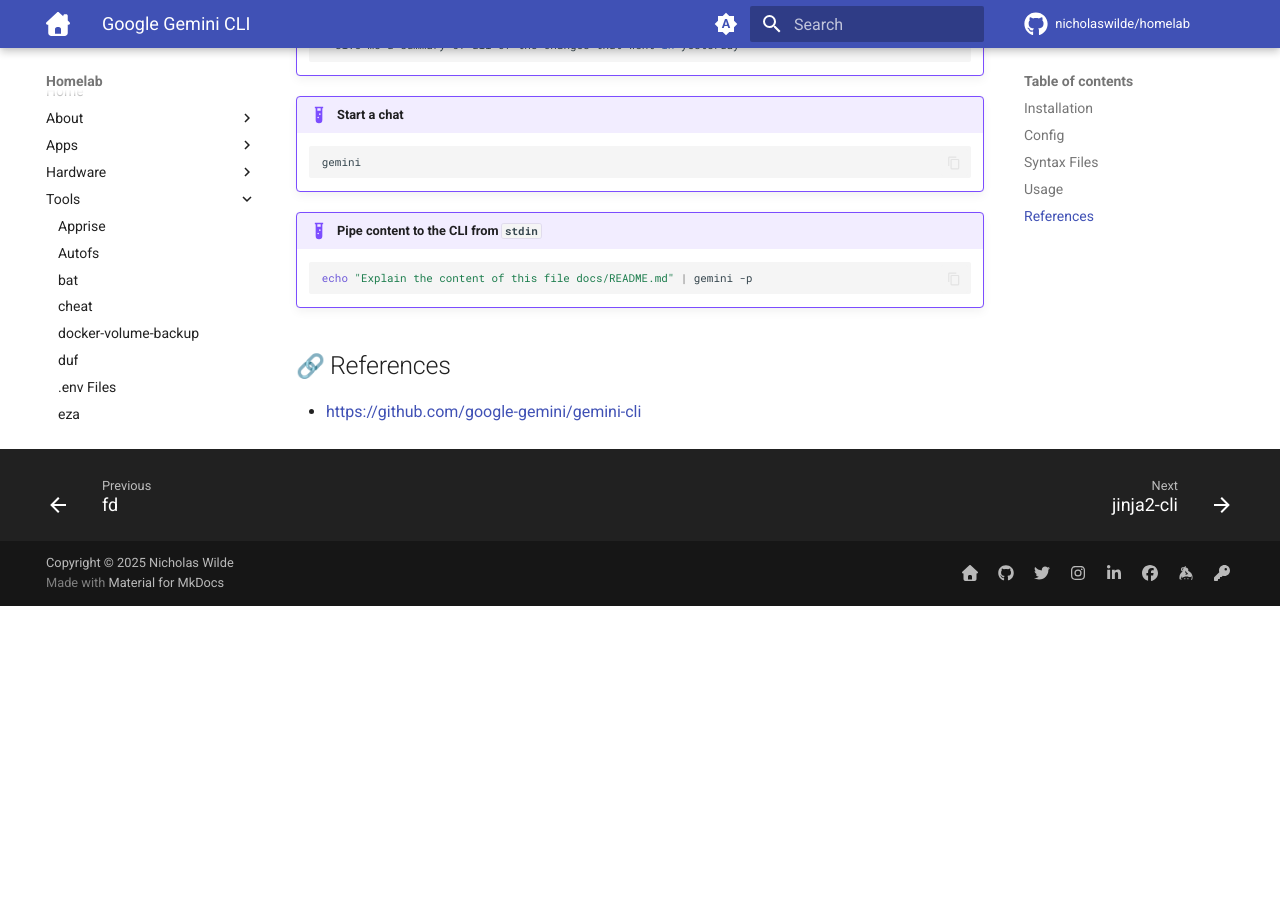
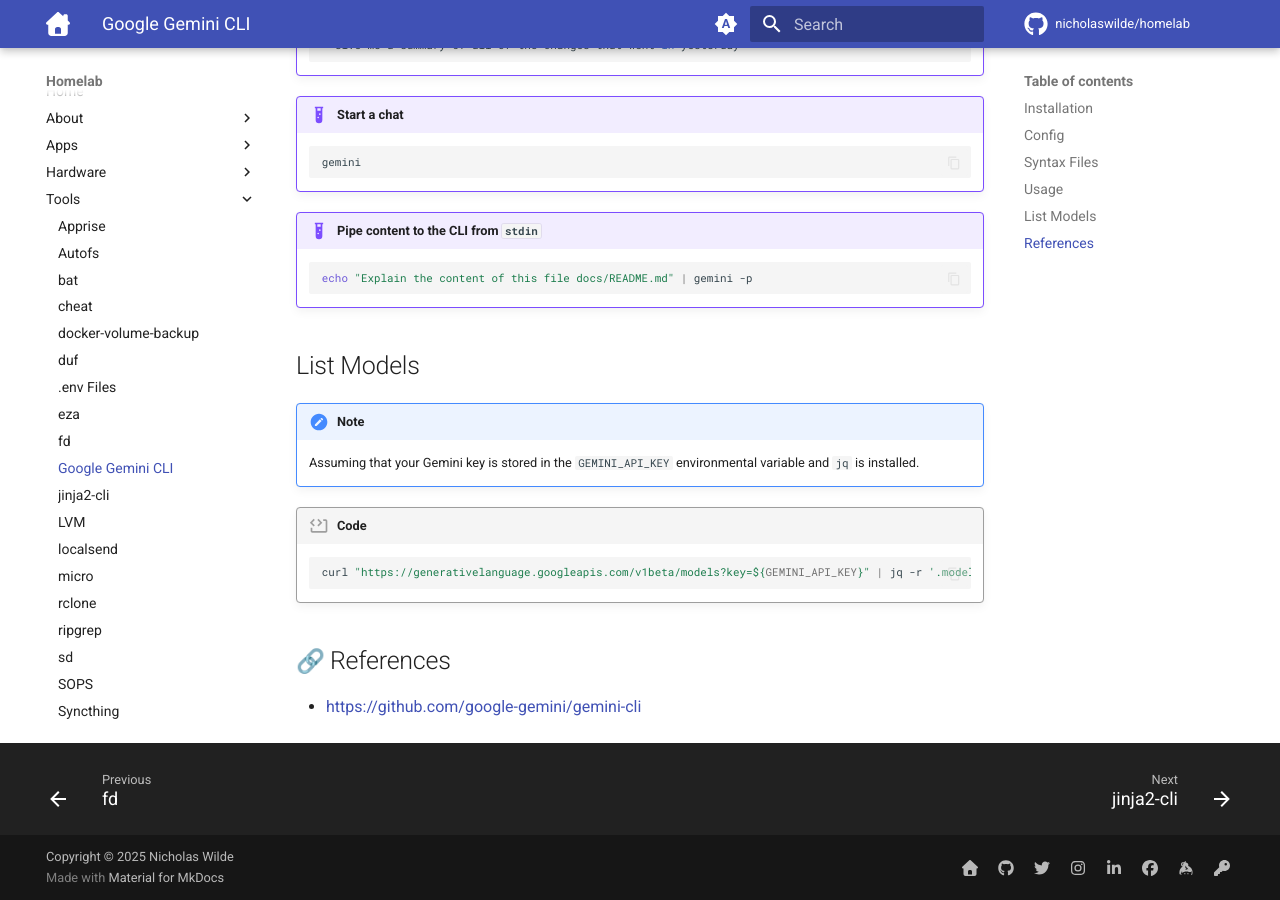
Before and after one commit to nicholaswilde/homelab, an MkDocs documentation site: the page built from docs/tools/google-gemini-cli.md, in a window 1280 px wide and 900 px high, scrolled down 1483 px. Built offline with MkDocs 1.6.1 and Material for MkDocs 9.7.7, drawn with Linux system fonts in a browser that asks for light colours; emoji names are drawn with the system emoji font; comment, search, counter and statistics services are not loaded; before the commit the page ends 2089 px from its top, so only the background shows below that.

Commit message:
update
Signed-off-by: nιcнolaѕ wιlde <ncwilde43@gmail.com>

````diff
--- a/docs/tools/google-gemini-cli.md
+++ b/docs/tools/google-gemini-cli.md
@@ -96,6 +96,18 @@
     echo "Explain the content of this file docs/README.md" | gemini -p
     ```
 
+## List Models
+
+!!! note
+
+    Assuming that your Gemini key is stored in the `GEMINI_API_KEY` environmental variable and `jq` is installed.
+
+!!! code
+
+    ```bash
+    curl "https://generativelanguage.googleapis.com/v1beta/models?key=${GEMINI_API_KEY}" | jq -r '.models[].name'
+    ```
+
 ## :link: References
 
 - <https://github.com/google-gemini/gemini-cli>
````
